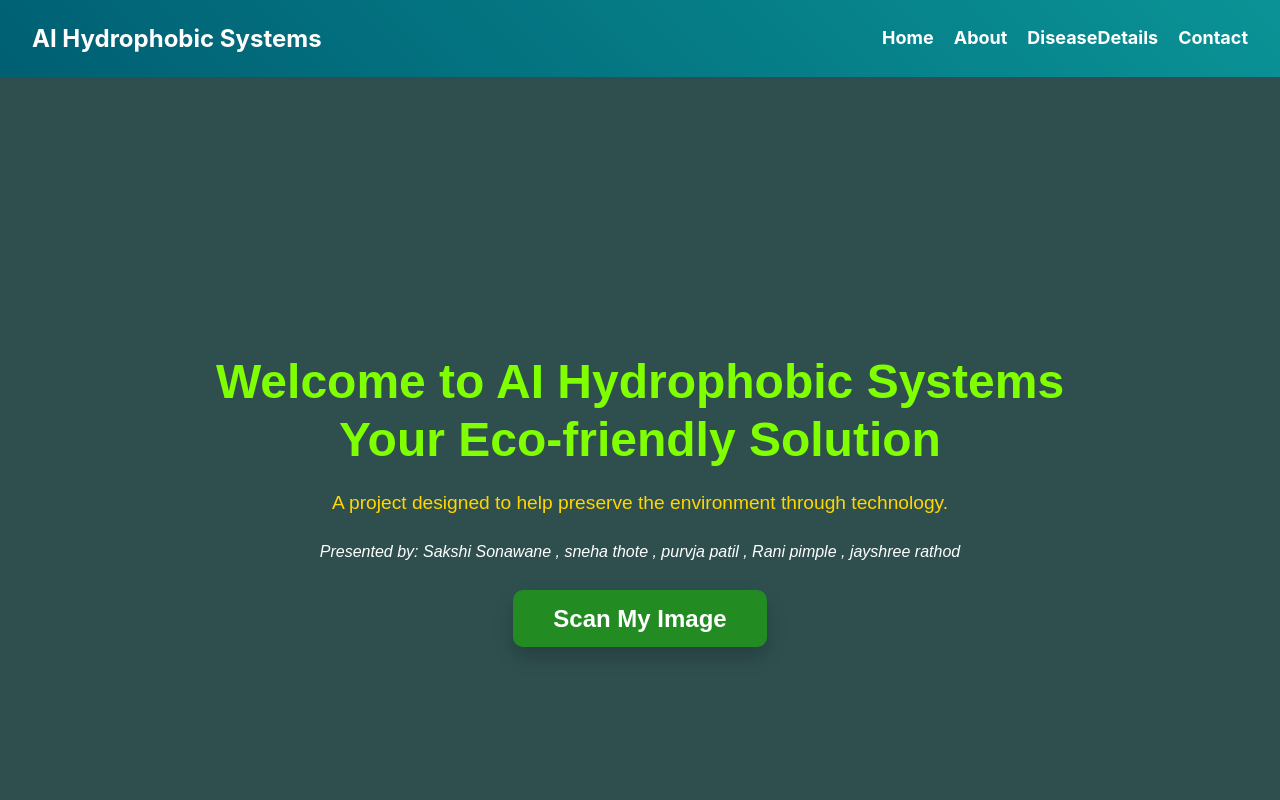
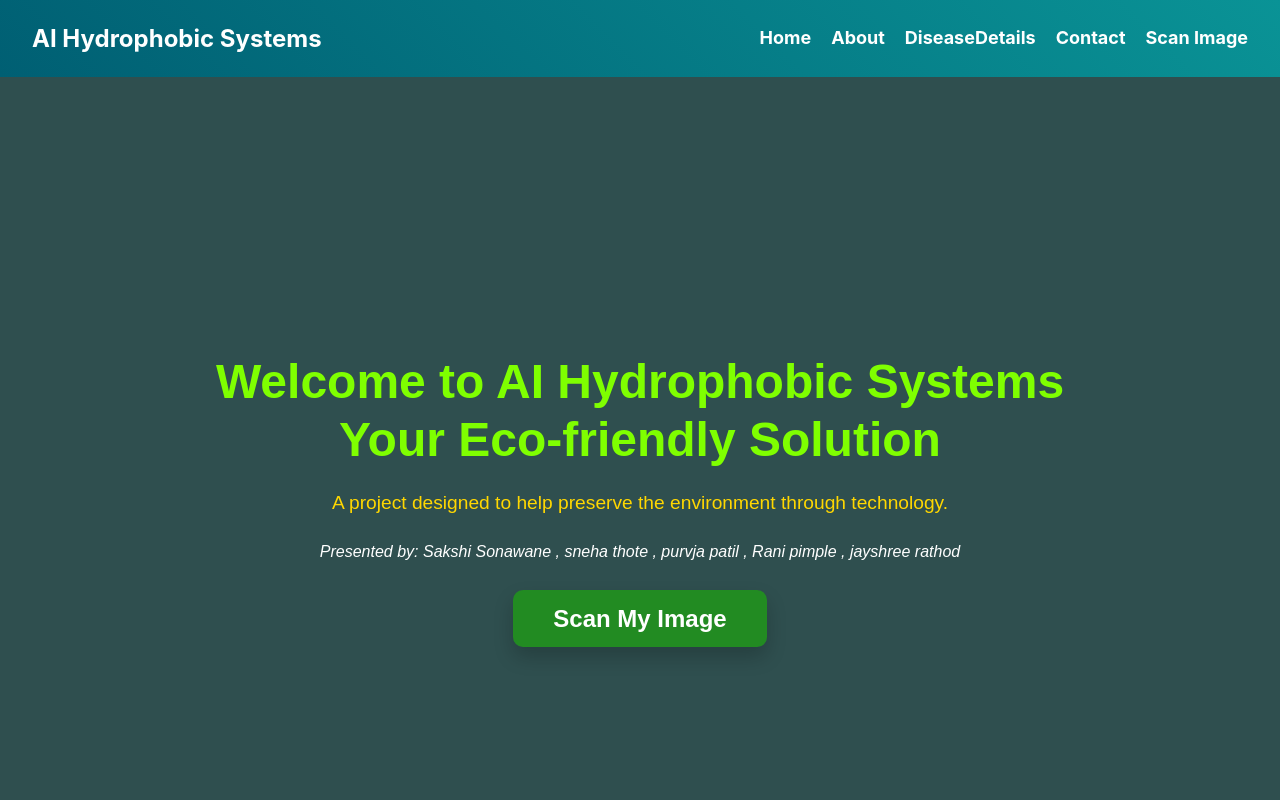
Before and after one commit to Prasad123-ux/Ecocare-frontend, a React (Create React App) app: page / in a window 1280 px wide. Shown: the top 800 px of the page. Built offline with nearby package versions, Linux system fonts and the light colour scheme.

Commit message:
all data added

```diff
--- a/src/Componants/Navbar.js
+++ b/src/Componants/Navbar.js
@@ -19,6 +19,7 @@ export default function Navbar() {
         <li><Link to="/aboutSection">About</Link></li>
         <li><Link to="/diseasedetailSection">DiseaseDetails</Link></li>
         <li><a href="#contact">Contact</a></li>
+        <li><Link to="/scanImage">Scan Image</Link></li>
       </ul>
       <div className="navbar-toggle" onClick={handleMenuToggle}>
         <span className="bar"></span>
```
